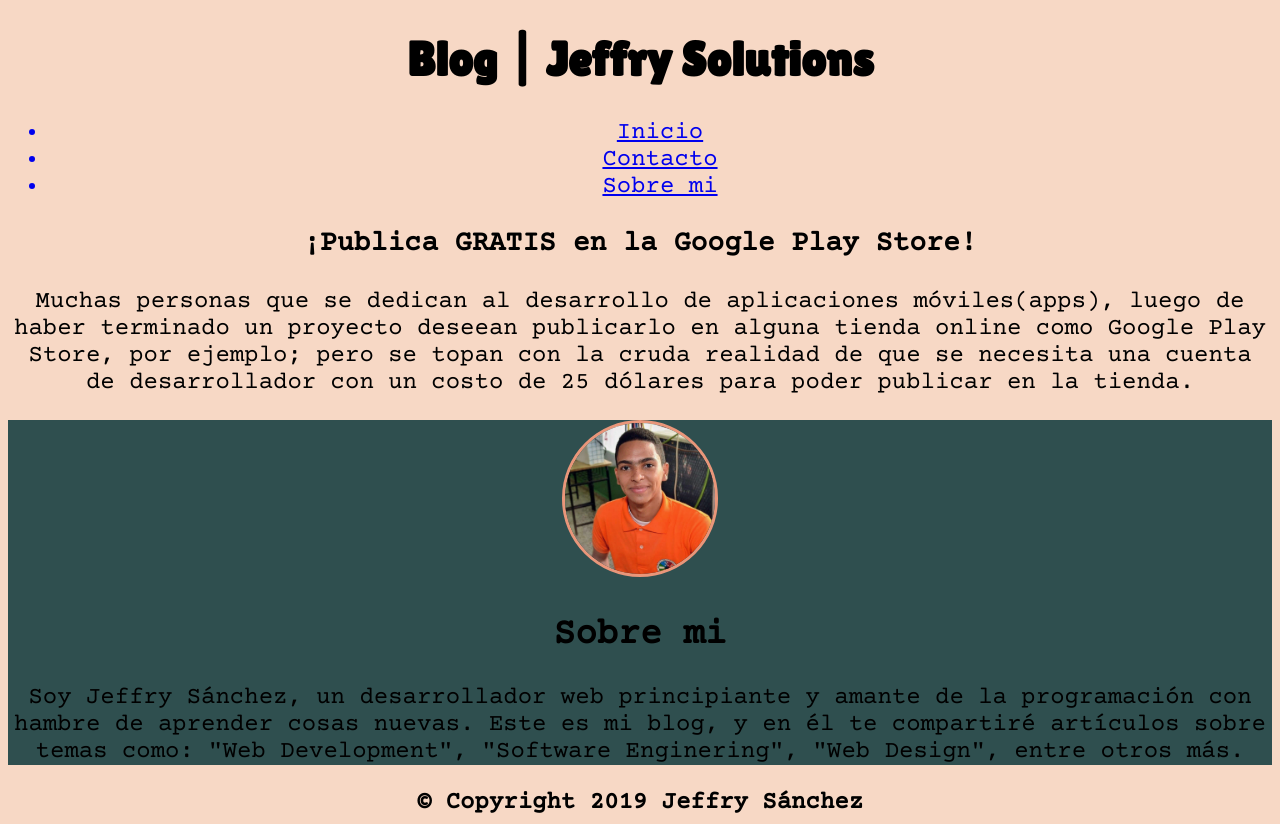
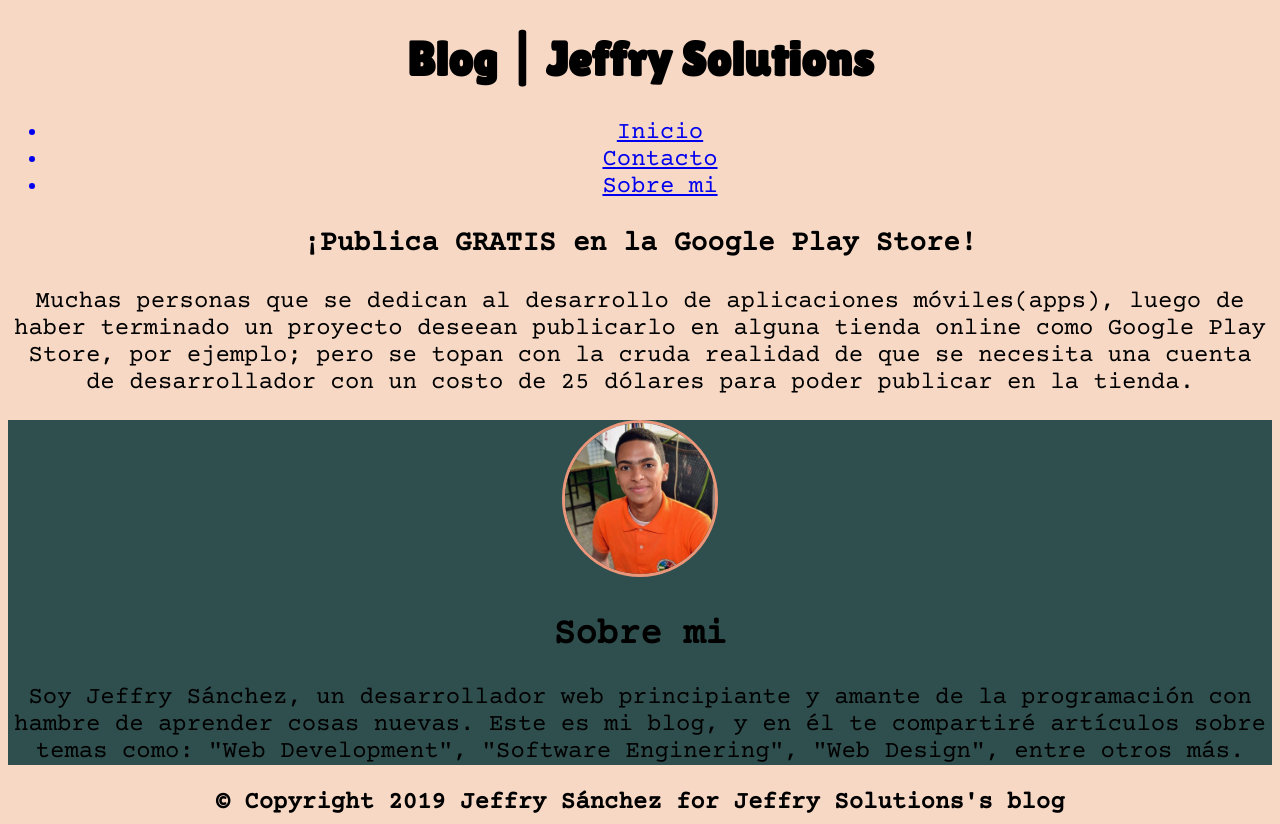
Before and after one commit to JeffryCoder/blog, a plain HTML site: page index.html in a window 1280 px wide. Drawn offline with nearby package versions, Linux system fonts and the light colour scheme.

Commit message:
Modificación del copyright

```diff
--- a/index.html
+++ b/index.html
@@ -31,6 +31,6 @@
             <p>Soy Jeffry Sánchez, un desarrollador web principiante y amante de la programación con hambre de aprender cosas nuevas. Este es mi blog, y en él te compartiré artículos sobre temas como: "Web Development", "Software Enginering", "Web Design", entre otros más.</p>
             </article>
             </section>
-        <footer> <b>&copy; Copyright 2019 Jeffry Sánchez</b>  </footer>
+        <footer> <b>&copy; Copyright 2019 Jeffry Sánchez for Jeffry Solutions's blog</b>  </footer>
     </body>
 </html>
```
